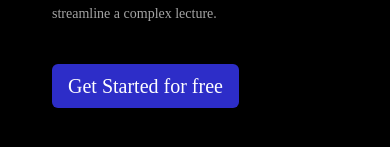
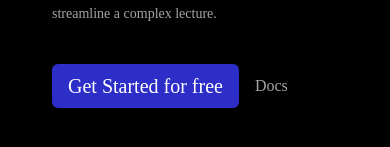
Before and after one commit to BRUNO-FEVE/stenotype.ai-front, a React (Vite) app: page / in a window 390 px wide. Shown: the part 465-612 px from the top of the page. Built offline with nearby package versions, Linux system fonts and the light colour scheme; a web font is replaced by a local one.

Commit message:
mobile docs button

```diff
--- a/src/pages/home.tsx
+++ b/src/pages/home.tsx
@@ -35,6 +35,7 @@ export default function Home() {
 
   useEffect(() => {
     handleResponsivitySpline()
+    // eslint-disable-next-line react-hooks/exhaustive-deps
   }, [width])
 
   useEffect(() => {
@@ -50,6 +51,7 @@ export default function Home() {
         setLoading(false)
       }, 5000) // 5 sec
     }
+    // eslint-disable-next-line react-hooks/exhaustive-deps
   }, [])
 
   return (
@@ -75,12 +77,19 @@ export default function Home() {
               Harness the full potential of Stenotype.ai to craft engaging
               social media content or even streamline a complex lecture.
             </p>
+            <div className="flex flex-row gap-4 items-center">
               <Link
                 to={'/conversor'}
                 className="text-white text-xl z-10 px-4 py-2 rounded-md hover:bg-skin-button-accent-hover bg-skin-button-accent"
               >
                 <button>Get Started for free</button>
               </Link>
+              <Link to={'/documentation'} className="md:hidden">
+                <button className="hover:underline underline-offset-2">
+                  Docs
+                </button>
+              </Link>
+            </div>
           </div>
           <div className="h-full w-1/2 lg:flex hidden lg:flex-row"></div>
         </div>
```
Lines whose indentation alone changed are shown as unchanged.
